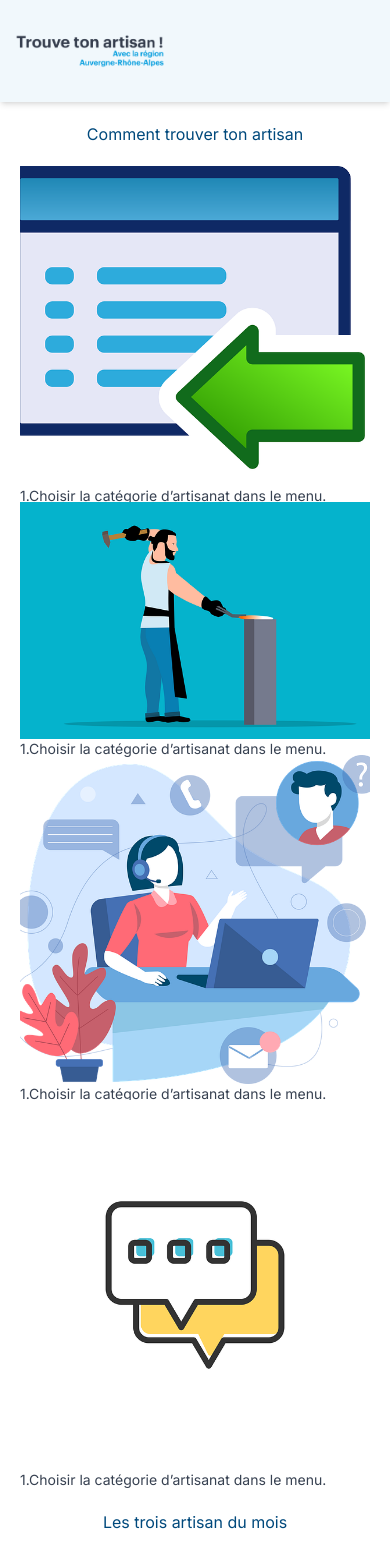
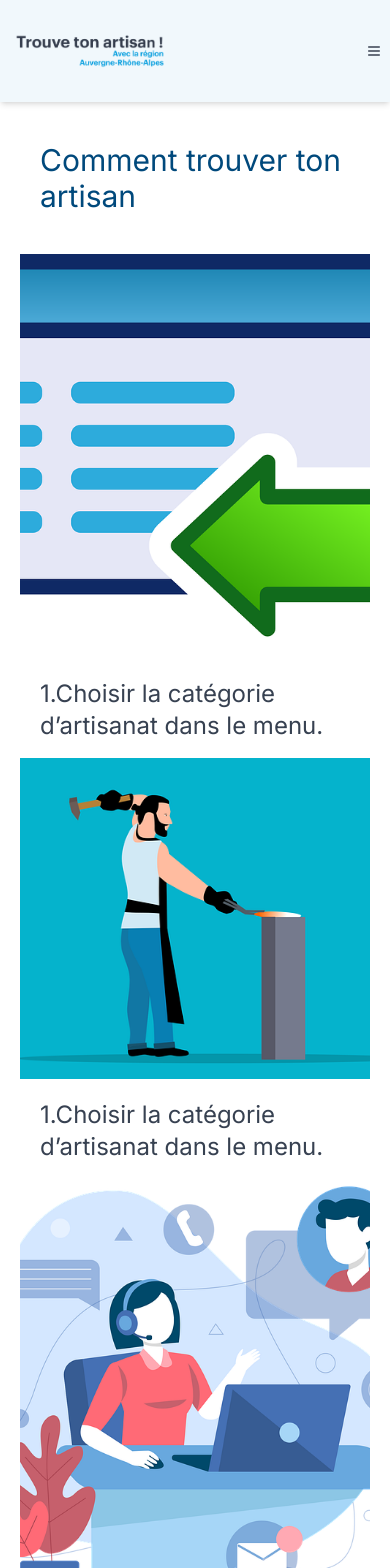
Before and after one commit to Rango-dz/trouve-ton-artisan, a Next.js app: page / in a window 390 px wide. Shown: the top 1568 px of the page. Built offline with nearby package versions, Linux system fonts and the light colour scheme.

Commit message:
trouve-ton-artisan0.1

```diff
--- a/src/app/alimentation/page.js
+++ b/src/app/alimentation/page.js
@@ -19,7 +19,7 @@ const Alimentation = () => {
     <>
       <NavBar/>
       <main className='m-0 p-0'>
-          <h1 className='flex justify-center p-5'>Alimentation</h1>
+          <h1 className='text-3xl flex justify-center m-5 p-5'>Alimentation</h1>
           <div className='grid grid-cols-1 gap-4 sm:grid-cols-2 md:grid-cols-3 lg:grid-cols-3 m-5'>
 
               {datas.map(item => (
--- a/src/app/batiment/page.js
+++ b/src/app/batiment/page.js
@@ -19,7 +19,7 @@ const Batiment = () => {
     <>
       <NavBar/>
       <main className='m-0 p-0'>
-          <h1 className='flex justify-center p-5'>Bâtiment</h1>
+          <h1 className='text-3xl flex justify-center m-5 p-5'>Bâtiment</h1>
           <div className='grid grid-cols-1 gap-4 sm:grid-cols-2 md:grid-cols-3 lg:grid-cols-3 m-5'>
 
               {datas.map(item => (
--- a/src/app/fabrication/page.js
+++ b/src/app/fabrication/page.js
@@ -19,7 +19,7 @@ const Fabrication = () => {
     <>
       <NavBar/>
       <main className='m-0 p-0'>
-          <h1 className='flex justify-center p-5'>Fabrication</h1>
+          <h1 className='text-3xl flex justify-center m-5 p-5'>Fabrication</h1>
           <div className='grid grid-cols-1 gap-4 sm:grid-cols-2 md:grid-cols-3 lg:grid-cols-3 m-5'>
 
               {datas.map(item => (
--- a/src/app/globals.css
+++ b/src/app/globals.css
@@ -20,4 +20,8 @@ footer{
 }
 h1, h2, h3, h4, h5{
   color:#00497c;
+
 }
+.btn-search{
+  background-color:#0074c7;
+}
--- a/src/app/page.js
+++ b/src/app/page.js
@@ -8,12 +8,14 @@ import datas from "/public/datas";
 import { useState } from "react";
 
 export default function Home() {
-  // Définir l'état local pour dataId
+
+
+
   const [dataId, setDataId] = useState(null);
 
-  // Supposons que vous avez une fonction handleClick pour gérer les clics sur les boutons
   const handleClick = (id) => {
     setDataId(id);
+    localStorage.setItem('dataId', id)
   };
 
 
@@ -23,92 +25,91 @@ export default function Home() {
     <>
       <NavBar />
       <main>
-        <h1 className="p-5 flex justify-center">Comment trouver ton artisan</h1>
-        <div className="grid grid-cols-1 md:grid-cols-4 gap-4 mx-5">
-          <div className="md:col-span-1">
+        <h1 className="p-5 m-5 flex lg-justify-start text-3xl">Comment trouver ton artisan</h1>
+        <div className="grid grid-cols-1 md:grid-cols-4 gap-5 mx-5">
+          <div className="md:col-span-1 mb-20">
             <Image
               src="/menu-145776_640.webp"
               alt="photo menu"
-              width={180}
-              height={180}
+              width={150}
+              height={150}
               className="h-full w-full object-cover object-center lg:h-full lg:w-full"
             />
             <div>
-              <h3 className="text-sm text-gray-700">
+              <h3 className="text-2xl m-5 text-gray-700">
                 1.Choisir la catégorie d’artisanat dans le menu.
               </h3>
             </div>
           </div>
-          <div className="md:col-span-1">
+          <div className="md:col-span-1 mb-20">
             <Image
               src="/man-5690424_640.webp"
               alt="photo menu"
-              width={180}
-              height={180}
+              width={150}
+              height={150}
               className="h-full w-full object-cover object-center lg:h-full lg:w-full"
             />
             <div>
-              <h3 className="text-sm text-gray-700">
+              <h3 className="text-2xl m-5 text-gray-700">
                 1.Choisir la catégorie d’artisanat dans le menu.
               </h3>
             </div>
           </div>
-          <div className="md:col-span-1">
+          <div className="md:col-span-1 mb-20">
             <Image
               src="/call-center-7040784_640.webp"
               alt="photo menu"
-              width={180}
-              height={180}
+              width={150}
+              height={150}
               className="h-full w-full object-cover object-center lg:h-full lg:w-full"
             />
             <div>
-              <h3 className="text-sm text-gray-700">
+              <h3 className="text-2xl m-5 text-gray-700">
                 1.Choisir la catégorie d’artisanat dans le menu.
               </h3>
             </div>
           </div>
-          <div className="md:col-span-1">
+          <div className="md:col-span-1 mb-20">
             <Image
               src="/chat-1873543_640.webp"
               alt="photo menu"
-              width={180}
-              height={180}
+              width={150}
+              height={150}
               className="h-full w-full object-cover object-center lg:h-full lg:w-full"
             />
-            <div>
-              <h3 className="text-sm text-gray-700">
+            <div className="md:col-span-1 mb-5">
+              <h3 className="text-2xl mb-5 text-gray-700">
                 1.Choisir la catégorie d’artisanat dans le menu.
               </h3>
             </div>
           </div>
         </div>
 
-        <h2 className="p-5 m-5 flex justify-center">Les trois artisan du mois</h2>
+        <h2 className="p-5 mt-20 flex lg:justify-end text-3xl">Les trois artisan du mois</h2>
 
-        <div className="grid grid-cols-1 gap-4 sm:grid-cols-2 md:grid-cols-3 lg:grid-cols-3 m-5">
+        <div className='grid grid-cols-1 gap-4 sm:grid-cols-2 md:grid-cols-3 lg:grid-cols-3 m-5'>
 
-          {datas.map((item) =>
-            top === item.top && (
+            {datas.map(item => (
+              (top===item.top)
+               && (
+
                     <button
                         key={item.id}
                         onClick={() => handleClick(item.id)}
-                className={`border-2 p-5 ${
-                  item.id === dataId ? "bg-gray-200" : ""
-                }`}
+                        className={`border-2 p-5 ${item.id === dataId ? 'bg-gray-200' : ''}`}
                     >
-                <a href="pageArtisan">
+                      <a href='pageArtisan'>
                         <ul className="mb-2 text-2xl font-bold tracking-tight text-gray-900 dark:text-white">
-                    <li>
-                      <h5>{item.name}</h5>
-                    </li>
+                          <li><h5>{item.name}</h5></li>
                           <li>{item.category}</li>
                           <li>{item.location}</li>
                           <li>{item.note}</li>
                         </ul>
                       </a>
               </button>
-            )
-          )}
+
+            )))}
+
         </div>
       </main>
       <Footer />
--- a/src/app/services/page.js
+++ b/src/app/services/page.js
@@ -19,7 +19,7 @@ const Services = () => {
     <>
       <NavBar/>
       <main className='m-0 p-0'>
-          <h1 className='flex justify-center p-5'>Services</h1>
+          <h1 className='text-3xl flex justify-center m-5 p-5'>Services</h1>
           <div className='grid grid-cols-1 gap-4 sm:grid-cols-2 md:grid-cols-3 lg:grid-cols-3 m-5'>
 
               {datas.map(item => (
--- a/src/components/NavBar.js
+++ b/src/components/NavBar.js
@@ -23,7 +23,7 @@ const NavBar = ({ onSearch }) => {
     return (
         <header>
             <nav className='navbar-nav w-full bg-white shadow-md flex items-center justify-between'>
-                {/* Logo */}
+
                 <div className='flex justify-start'>
                     <a href='/'>
                         <Image
@@ -35,7 +35,7 @@ const NavBar = ({ onSearch }) => {
                         />
                     </a>
                 </div>
-                {/* Liens de navigation */}
+
                 <div className='hidden lg:flex'>
                     <ul className='flex gap-5'>
                         <li className='hover:border-b-2'><a href='/batiment'>Bâtiment</a></li>
@@ -44,27 +44,40 @@ const NavBar = ({ onSearch }) => {
                         <li className='hover:border-b-2'><a href='alimentation'>Alimentation</a></li>
                     </ul>
                 </div>
-                {/* Bouton de recherche et barre de recherche */}
-                <div className=''>
-                    <button className='m-5 lg:hidden' onClick={handleToggleClick}>
-                        {/* Icône du bouton de recherche */}
+
+                <div className=' inset-y-0 right-0 flex items-center pr-2 sm:static sm:inset-auto sm:ml-6 sm:pr-0'>
+                    <button className='lg:hidden'
+                     onClick={handleToggleClick}>
+                    <svg
+                        viewBox="0 0 24 24"
+                        fill="currentColor"
+                        height="1em"
+                        width="1em"
+                    >
+                        <path d="M4 5h16a1 1 0 010 2H4a1 1 0 110-2zm0 6h16a1 1 0 010 2H4a1 1 0 010-2zm0 6h16a1 1 0 010 2H4a1 1 0 010-2z" />
+                    </svg>
                     </button>
-                    <div className='hidden lg:flex m-2'>
-                        <SearchBar onSearch={handleSearch} onInputChange={handleInputChange} />
-                    </div>
                 </div>
-                {/* Menu déroulant pour les petits écrans */}
-                {isClick && (
-                    <div className='m-5'>
-                        <ul className='flex flex-col items-center'>
+                <div className='hidden lg:flex m-2'>
+                    <SearchBar onSearch={handleSearch} onInputChange={handleInputChange} />
+                </div>
+
+            </nav>
+
+            {isClick && (
+                    <div className="navbar-nav w-full shadow-md items-center">
+                        <ul className='space-y-1 item-center px-2 pb-3 pt-2'>
                             <li className='m-2'><a href='/batiment'>Bâtiment</a></li>
                             <li className='m-2'><a href='/services'>Services</a></li>
                             <li className='m-2'><a href='fabrication'>Fabrication</a></li>
                             <li className='m-2'><a href='alimentation'>Alimentation</a></li>
                         </ul>
+                        <div>
+                            <SearchBar/>
+                        </div>
                     </div>
                 )}
-            </nav>
+
         </header>
     );
 };
--- a/src/components/SearchBar.js
+++ b/src/components/SearchBar.js
@@ -10,11 +10,16 @@ const SearchBar = ({ onSearch, onInputChange }) => {
     return (
         <div>
             <input
+                className='border-2'
                 type="text"
                 onChange={onInputChange}
                 placeholder="Recherche..."
             />
-            <button onClick={handleSearch}>OK</button>
+            <button
+            className='btn-search m-1'
+            onClick={handleSearch}>
+                OK
+            </button>
         </div>
     );
 };
```
Lines whose indentation alone changed are shown as unchanged.
